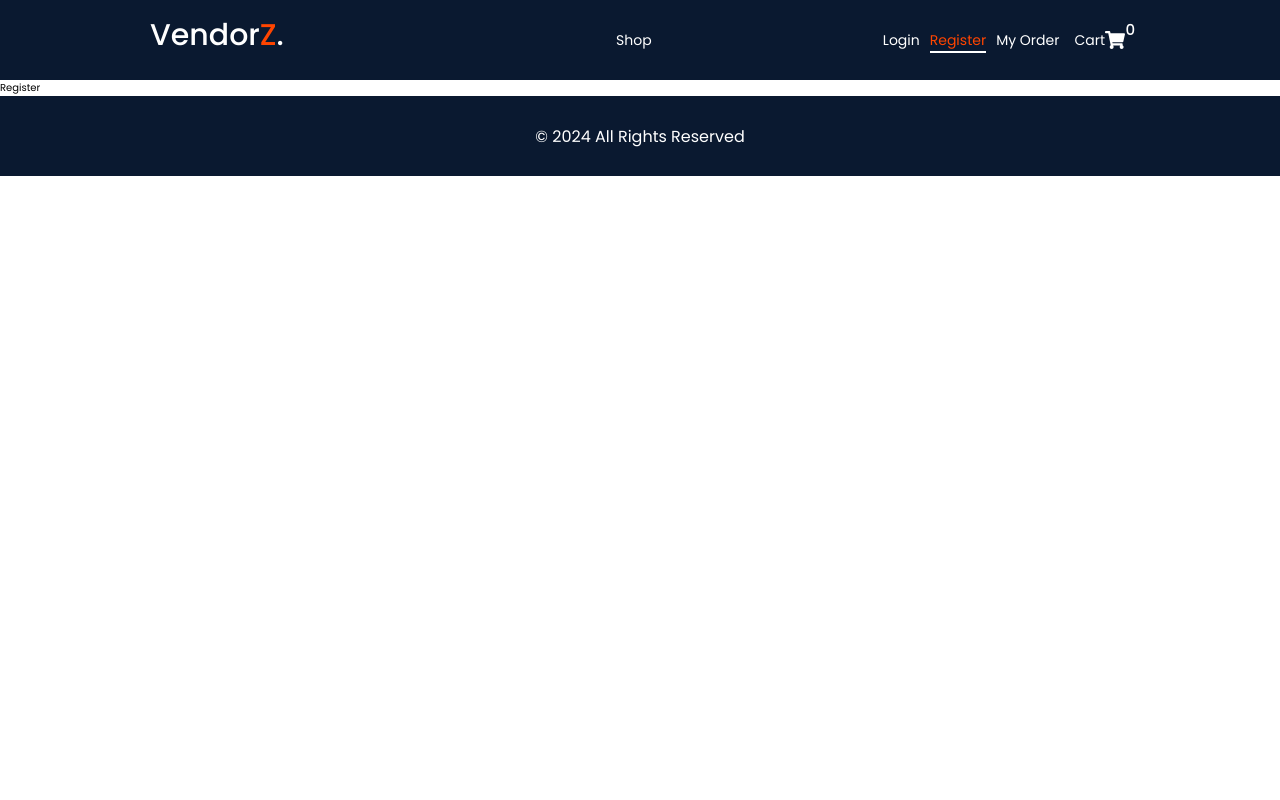
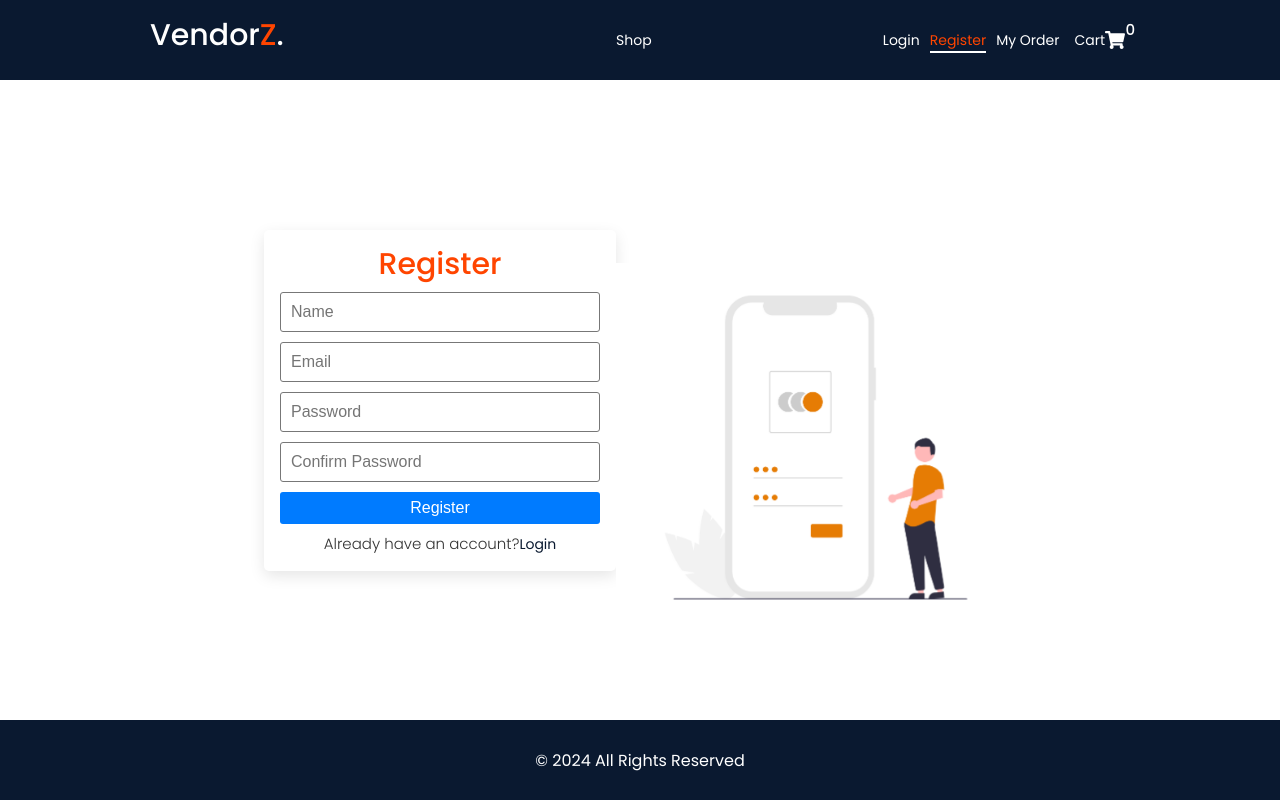
Before and after one commit to PushOak/vendorz, a React (Create React App) app in the folder client/: page /register in a window 1280 px wide. Built offline with nearby package versions, Linux system fonts and the light colour scheme.

Commit message:
register form

```diff
--- a/client/src/pages/auth/Register.jsx
+++ b/client/src/pages/auth/Register.jsx
@@ -1,10 +1,81 @@
-import React from "react";
+import React, { useState } from "react";
 import styles from "./auth.module.scss";
+import loginImg from "../../assets/login.png";
+import Card from "../../components/card/Card";
+import { Link } from "react-router-dom";
+
+const initialState = {
+    name: "",
+    email: "",
+    password: "",
+    confirmPassword: "",
+};
 
 export default function Register() {
+    const [formData, setFormData] = useState(initialState);
+    const { name, email, password, confirmPassword } = formData;
+
+    const handleInputChange = (e) => {
+        const { name, value } = e.target;
+        setFormData({ ...formData, [name]: value });
+    };
+
+    const registerUser = () => { };
+
     return (
         <>
-            <div>Register</div>
+            <section className={`container ${styles.auth}`}>
+
+                <Card>
+                    <div className={styles.form}>
+                        <h2>Register</h2>
+                        <form onSubmit={registerUser}>
+                            <input
+                                type="text"
+                                placeholder="Name"
+                                required
+                                name="name"
+                                value={name}
+                                onChange={handleInputChange}
+                            />
+                            <input
+                                type="text"
+                                placeholder="Email"
+                                name="email"
+                                value={email}
+                                onChange={handleInputChange}
+                            />
+                            <input
+                                type="password"
+                                placeholder="Password"
+                                name="password"
+                                value={password}
+                                onChange={handleInputChange}
+                            />
+                            <input
+                                type="password"
+                                placeholder="Confirm Password"
+                                name="confirmPassword"
+                                value={confirmPassword}
+                                onChange={handleInputChange}
+                            />
+                            <button type="submit" className="--btn --btn-primary --btn-block">
+                                Register
+                            </button>
+                        </form>
+                        <span className={styles.register}>
+                            <p>Already have an account?</p>
+                            <Link to="/register">
+                                Login
+                            </Link>
+                        </span>
+                    </div>
+                </Card>
+
+                <div className={styles.img}>
+                    <img src={loginImg} alt="login" width="400" />
+                </div>
+            </section>
         </>
     );
 };
```
